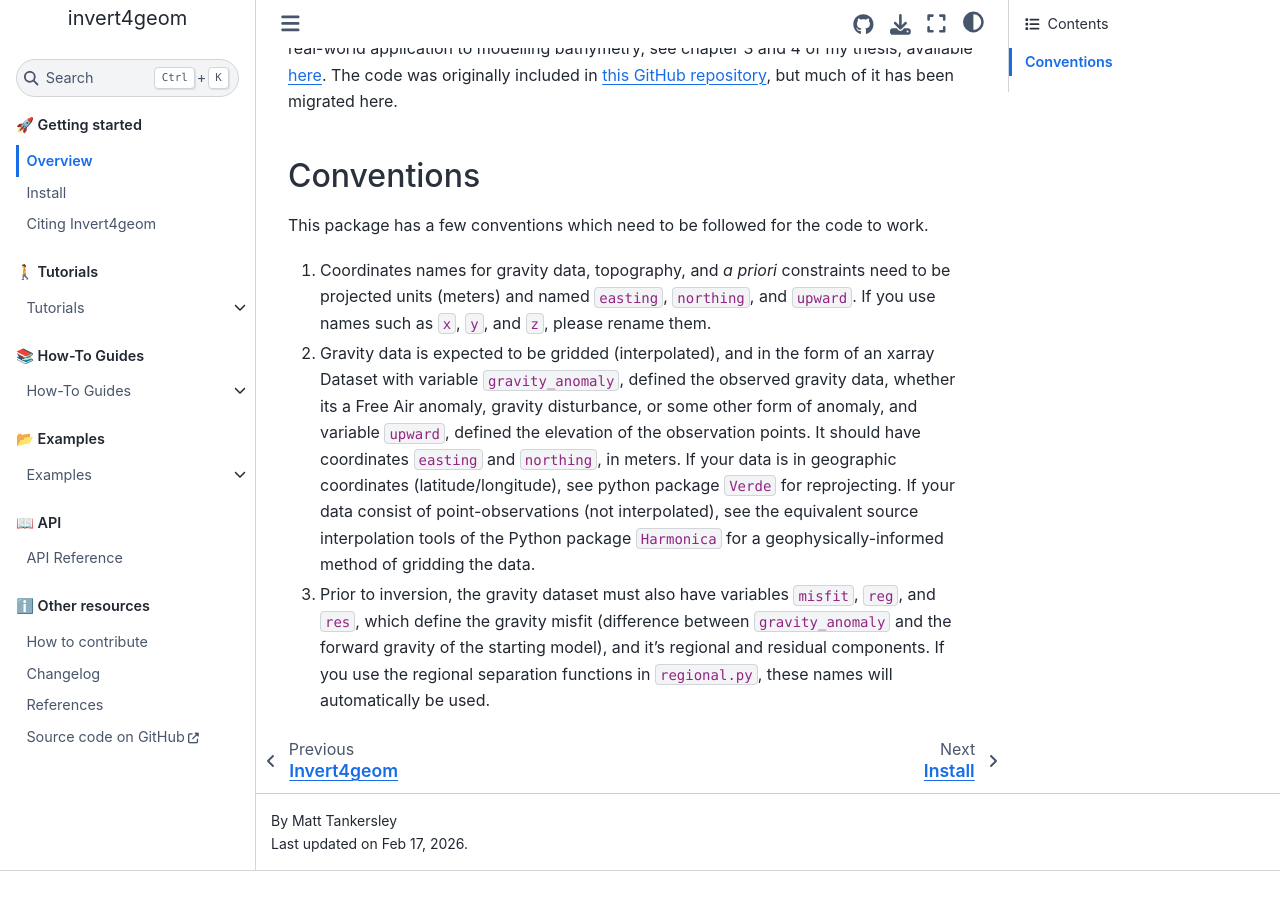
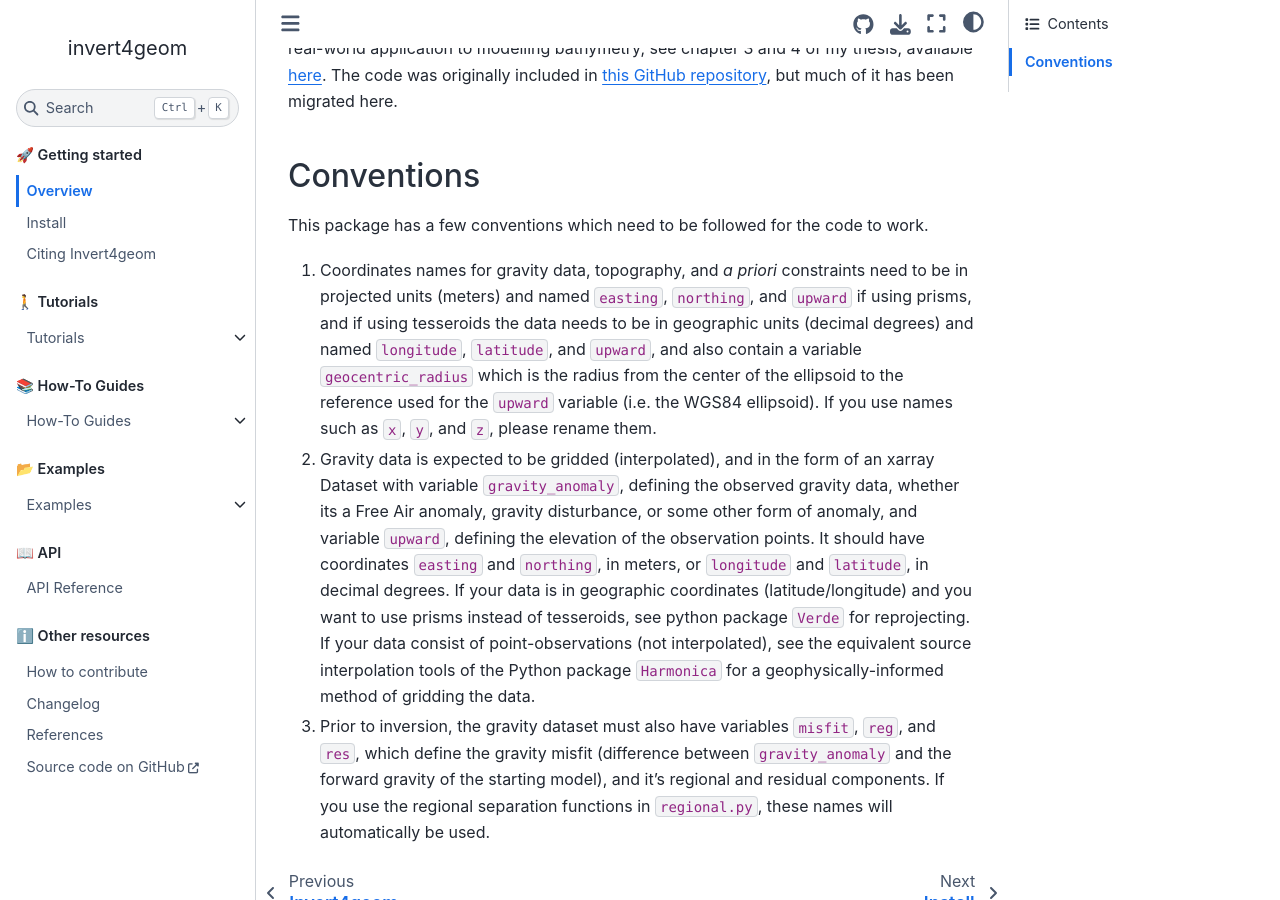
Before and after one commit to mdtanker/invert4geom, a Sphinx documentation site: the page built from docs/overview.md, in a window 1280 px wide and 900 px high, scrolled down 585 px. Built offline with Sphinx 7.4.7 and the Sphinx Book theme 1.1.4, drawn with Linux system fonts in a browser that asks for light colours; pages that are not in the unit, such as notebooks, are missing from menus; before the commit the page ends 1456 px from its top, so only the background shows below that.

Commit message:
update overview to include tesseroids

```diff
--- a/docs/overview.md
+++ b/docs/overview.md
@@ -21,7 +21,7 @@
 ## Conventions
 
 This package has a few conventions which need to be followed for the code to work.
-1) Coordinates names for gravity data, topography, and _a priori_ constraints need to be projected units (meters) and named `easting`, `northing`, and  `upward`.
+1) Coordinates names for gravity data, topography, and _a priori_ constraints need to be in projected units (meters) and named `easting`, `northing`, and  `upward` if using prisms, and if using tesseroids the data needs to be in geographic units (decimal degrees) and named `longitude`, `latitude`, and `upward`, and also contain a variable `geocentric_radius` which is the radius from the center of the ellipsoid to the reference used for the `upward` variable (i.e. the WGS84 ellipsoid).
 If you use names such as `x`, `y`, and `z`, please rename them.
-2) Gravity data is expected to be gridded (interpolated), and in the form of an xarray Dataset with variable `gravity_anomaly`, defined the observed gravity data, whether its a Free Air anomaly, gravity disturbance, or some other form of anomaly, and variable `upward`, defined the elevation of the observation points. It should have coordinates `easting` and `northing`, in meters. If your data is in geographic coordinates (latitude/longitude), see python package `Verde` for reprojecting. If your data consist of point-observations (not interpolated), see the equivalent source interpolation tools of the Python package `Harmonica` for a geophysically-informed method of gridding the data.
+2) Gravity data is expected to be gridded (interpolated), and in the form of an xarray Dataset with variable `gravity_anomaly`, defining the observed gravity data, whether its a Free Air anomaly, gravity disturbance, or some other form of anomaly, and variable `upward`, defining the elevation of the observation points. It should have coordinates `easting` and `northing`, in meters, or `longitude` and `latitude`, in decimal degrees. If your data is in geographic coordinates (latitude/longitude) and you want to use prisms instead of tesseroids, see python package `Verde` for reprojecting. If your data consist of point-observations (not interpolated), see the equivalent source interpolation tools of the Python package `Harmonica` for a geophysically-informed method of gridding the data.
 3) Prior to inversion, the gravity dataset must also have variables `misfit`, `reg`, and `res`, which define the gravity misfit (difference between `gravity_anomaly` and the forward gravity of the starting model), and it's regional and residual components. If you use the regional separation functions in `regional.py`, these names will automatically be used.
```
